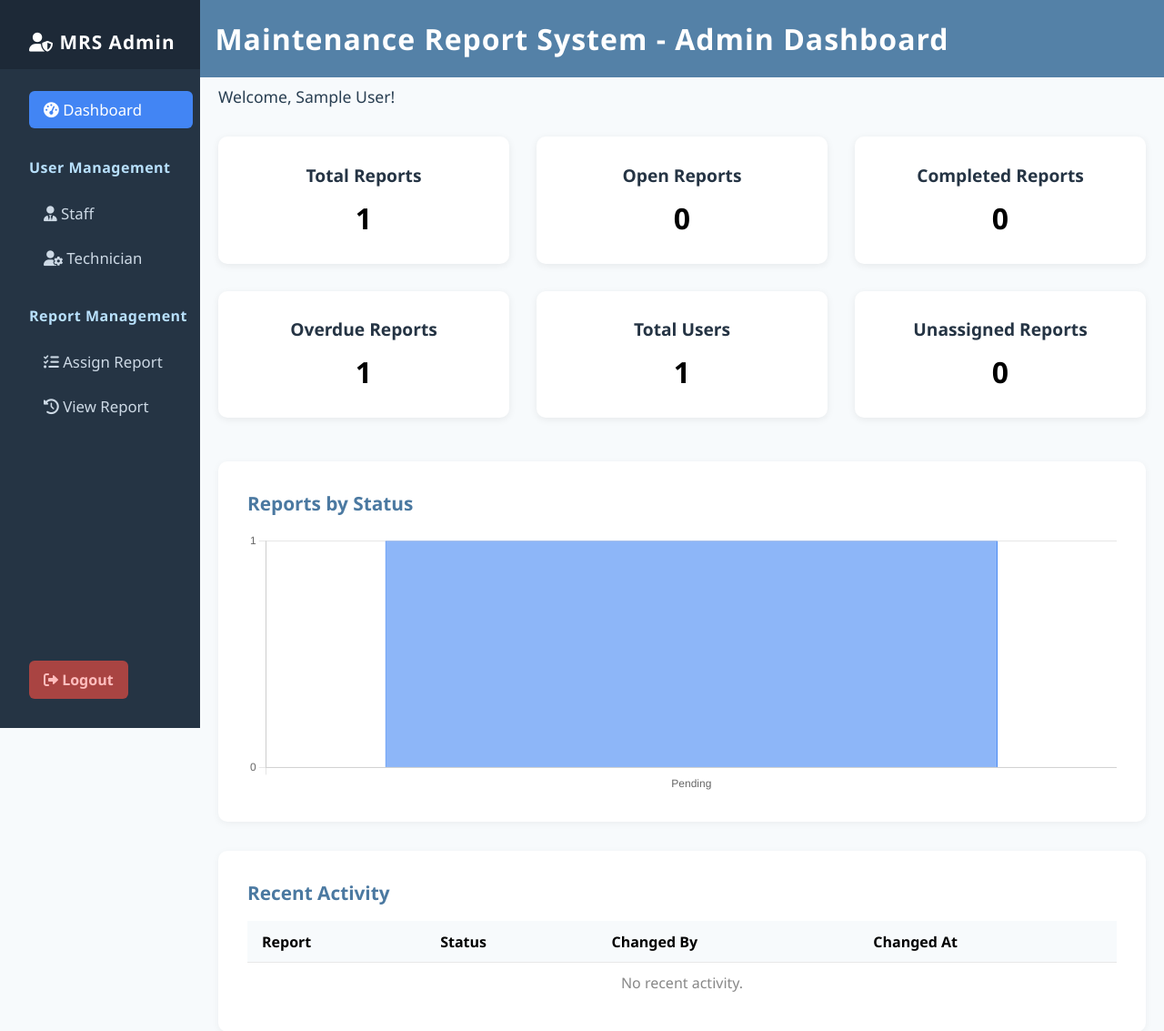
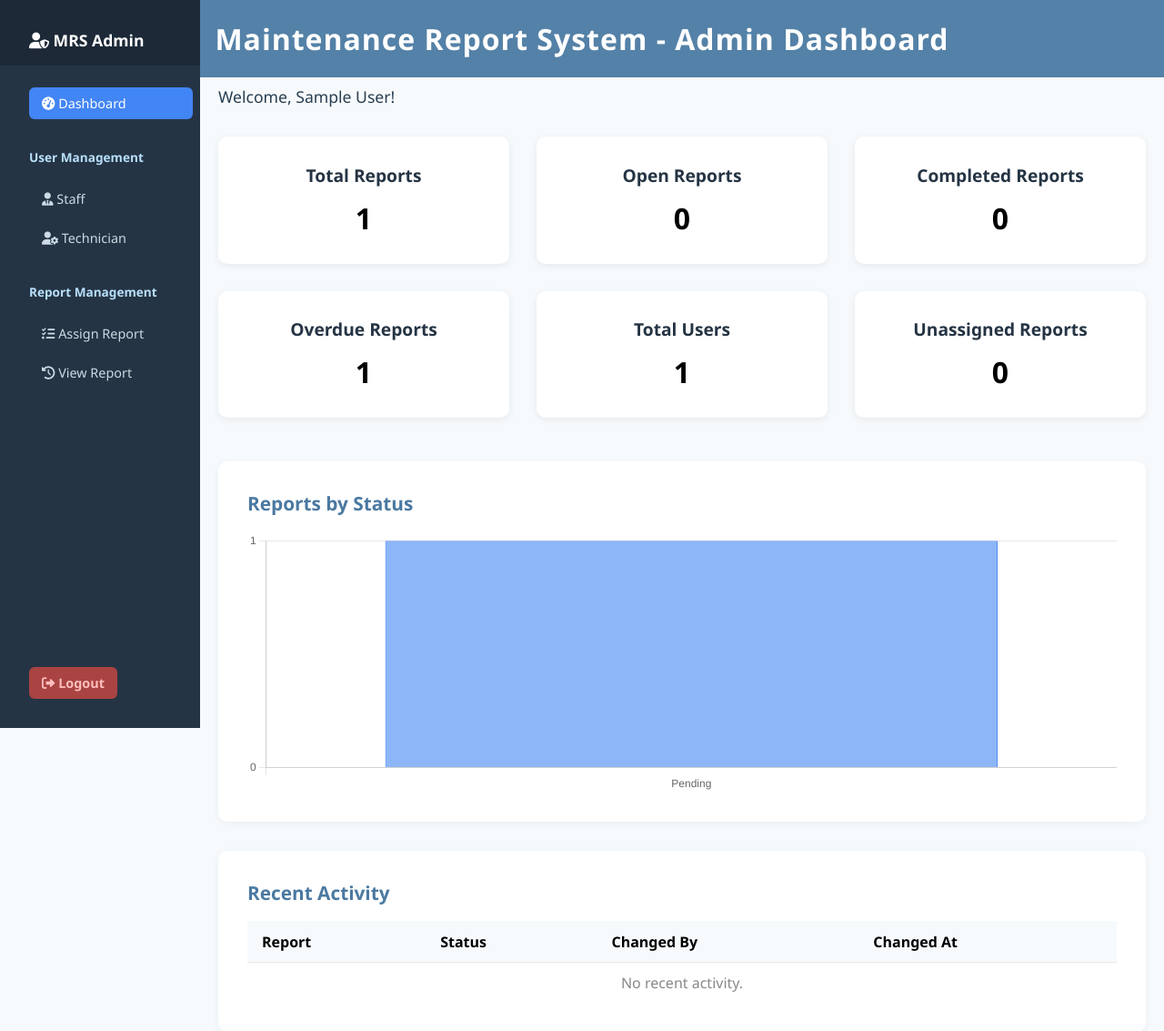
Before and after one commit to fathehaharis/MAINTENANCEREPORTSYSTEM, a PHP site: page /admin/admin_dashboard.php in a window 1280 px wide. Shown: the top 1133 px of the page at 91% size. Run offline with PHP 8.4, Linux system fonts and the light colour scheme; the visitor is signed in with stand-in values (Sample User, id 1); tables that the repository leaves empty or names only in its code hold one stand-in row (values such as "Sample post").

Commit message:
tukar font je

```diff
--- a/mmdb/admin/admin_dashboard.php
+++ b/mmdb/admin/admin_dashboard.php
@@ -76,13 +76,7 @@ $recentActivity = $conn->query(
             flex-direction: column;
             z-index: 1100;
         }
-        .sidebar-header {
-            padding: 2rem 1rem 1rem 2rem;
-            font-size: 1.3rem;
-            font-weight: bold;
-            letter-spacing: 1px;
-            background: #1d2937;
-        }
+        .sidebar-header { padding: 2rem 1rem 1rem 2rem; font-size: 1.1rem;  font-weight: bold; background: #1d2937; }
         .sidebar nav {
             flex: 1;
             display: flex;
@@ -90,24 +84,10 @@ $recentActivity = $conn->query(
             gap: 8px;
             padding: 1.5rem 0.5rem 1.5rem 2rem;
         }
-        .sidebar-section-title {
-            font-size: 1rem;
-            margin-top: 1.5rem;
-            margin-bottom: 0.7rem;
-            font-weight: bold;
-            color: #b8e0fc;
-            letter-spacing: 0.5px;
-        }
-        .sidebar nav a {
-            color: #cdd9e5;
-            text-decoration: none;
-            font-size: 1.05rem;
-            padding: 9px 16px;
-            border-radius: 6px;
-            transition: background 0.2s, color 0.2s;
-            font-weight: 500;
-            display: block;
-        }
+        .sidebar-section-title { font-size: 0.85rem; margin-top: 1.5rem; margin-bottom: 0.7rem; font-weight: bold; color: #b8e0fc; }
+
+        .sidebar nav a { color: #cdd9e5; text-decoration: none;     font-size: 0.9rem;    padding: 8px 14px; border-radius: 6px; transition: background 0.2s; font-weight: 500; display: block; }
+
         .sidebar nav a.active, .sidebar nav a:hover {
             background: #4285F4;
             color: #fff;
@@ -117,15 +97,8 @@ $recentActivity = $conn->query(
             margin-bottom: 2rem;
             padding-left: 2rem;
         }
-        .sidebar .logout-link a {
-            color: #ffbdbd;
-            font-weight: bold;
-            text-decoration: none;
-            padding: 10px 16px;
-            border-radius: 6px;
-            background: #a94442;
-            display: inline-block;
-        }
+        .sidebar .logout-link a { color: #ffbdbd; background: #a94442; font-weight: bold; text-decoration: none;     font-size: 0.9rem;padding: 8px 14px; border-radius: 6px; display: inline-block; }
+
         .main-content {
             margin-left: 220px;
             padding-top: 70px;
```
Also changed, not shown: mmdb/admin/add_staff.php (+4 -4 lines), mmdb/admin/add_technician.php (+4 -4 lines), mmdb/admin/assign_report.php (+4 -4 lines), mmdb/admin/edit_technician.php (+4 -4 lines), mmdb/admin/manage_staff.php (+4 -4 lines), mmdb/admin/manage_technician.php (+4 -4 lines), mmdb/admin/view_report_history.php (+4 -4 lines).
